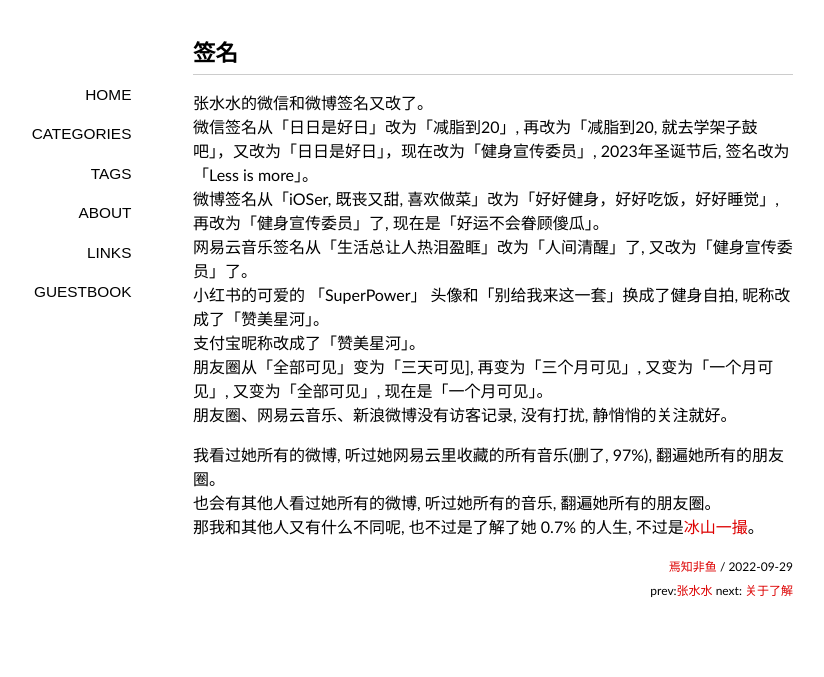
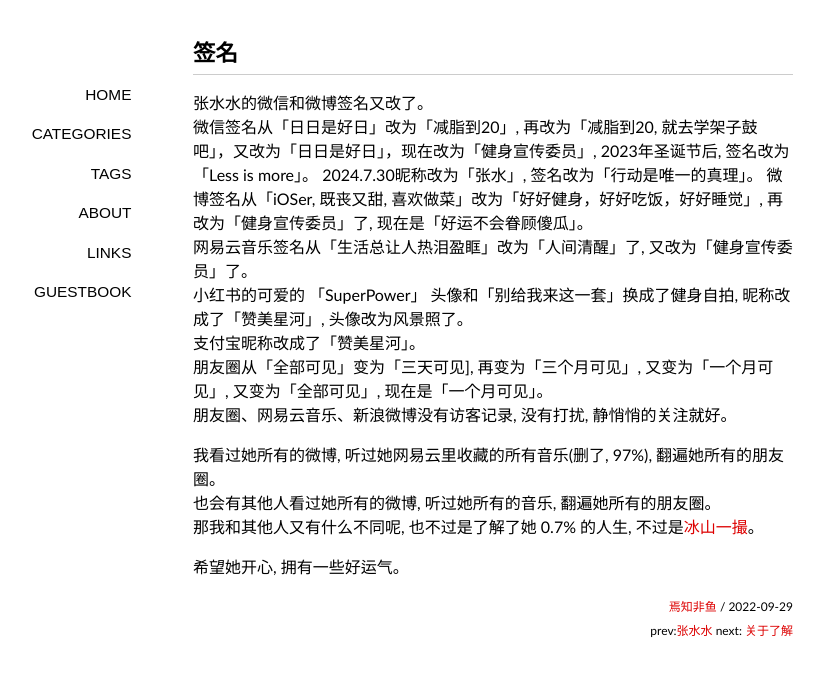
Before and after one commit to ohmyfish/ohmyfish.github.io, a Jekyll site: the page built from _posts/2022-09-29-签名.md, in a window 1280 px wide. Shown: the top 677 px of the page, without its empty margins (147-971 px from the left). Built offline with Jekyll 4.4.1, drawn with Linux system fonts in a browser that asks for light colours; some web fonts are replaced; comment, search, counter and statistics services are not loaded.

Commit message:
默写旧时光

```diff
--- a/_posts/2022-09-29-签名.md
+++ b/_posts/2022-09-29-签名.md
@@ -5,10 +5,10 @@ categories: [默写旧时光]
 tags: [旧时光]
 ---
 张水水的微信和微博签名又改了。
-微信签名从「日日是好日」改为「减脂到20」, 再改为「减脂到20, 就去学架子鼓吧」，又改为「日日是好日」，现在改为「健身宣传委员」, 2023年圣诞节后,  签名改为「Less is more」。
+微信签名从「日日是好日」改为「减脂到20」, 再改为「减脂到20, 就去学架子鼓吧」，又改为「日日是好日」，现在改为「健身宣传委员」, 2023年圣诞节后,  签名改为「Less is more」。   2024.7.30昵称改为「张水」, 签名改为「行动是唯一的真理」。
 微博签名从「iOSer, 既丧又甜, 喜欢做菜」改为「好好健身，好好吃饭，好好睡觉」, 再改为「健身宣传委员」了, 现在是「好运不会眷顾傻瓜」。
 网易云音乐签名从「生活总让人热泪盈眶」改为「人间清醒」了, 又改为「健身宣传委员」了。
-小红书的可爱的 「SuperPower」 头像和「别给我来这一套」换成了健身自拍, 昵称改成了「赞美星河」。
+小红书的可爱的 「SuperPower」 头像和「别给我来这一套」换成了健身自拍, 昵称改成了「赞美星河」, 头像改为风景照了。
 支付宝昵称改成了「赞美星河」。
 朋友圈从「全部可见」变为「三天可见], 再变为「三个月可见」, 又变为「一个月可见」, 又变为「全部可见」, 现在是「一个月可见」。
 朋友圈、网易云音乐、新浪微博没有访客记录, 没有打扰, 静悄悄的关注就好。
@@ -16,3 +16,5 @@ tags: [旧时光]
 我看过她所有的微博, 听过她网易云里收藏的所有音乐(删了, 97%), 翻遍她所有的朋友圈。
 也会有其他人看过她所有的微博, 听过她所有的音乐, 翻遍她所有的朋友圈。
 那我和其他人又有什么不同呢, 也不过是了解了她 0.7% 的人生, 不过是[冰山一撮](https://ohmyfish.github.io/2016/01/冰山一撮/)。
+
+希望她开心, 拥有一些好运气。
```
